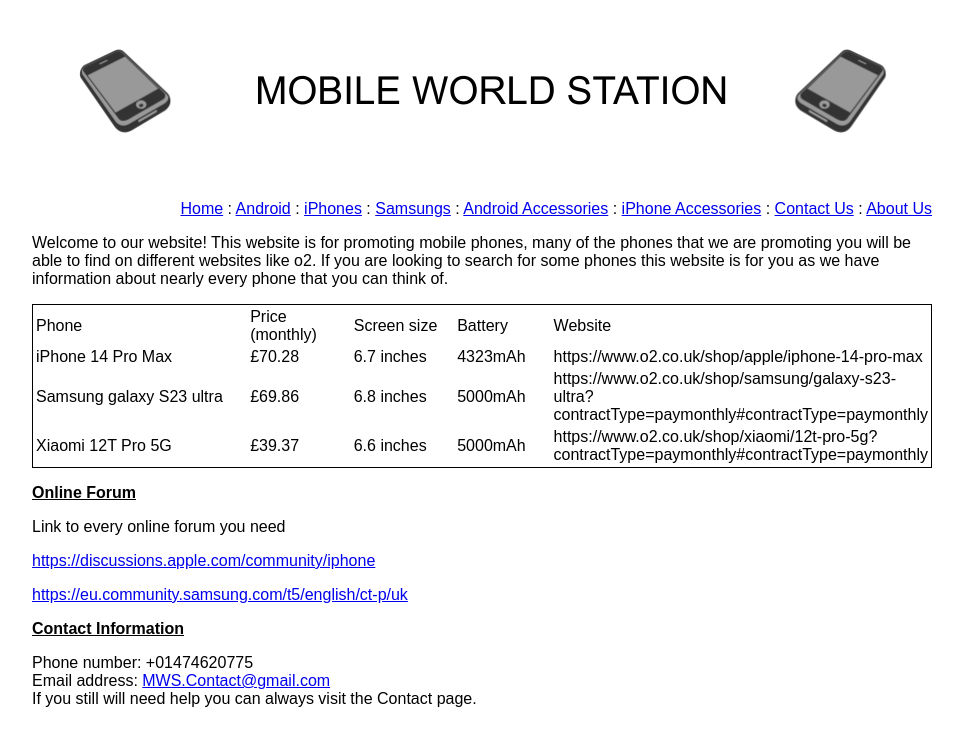
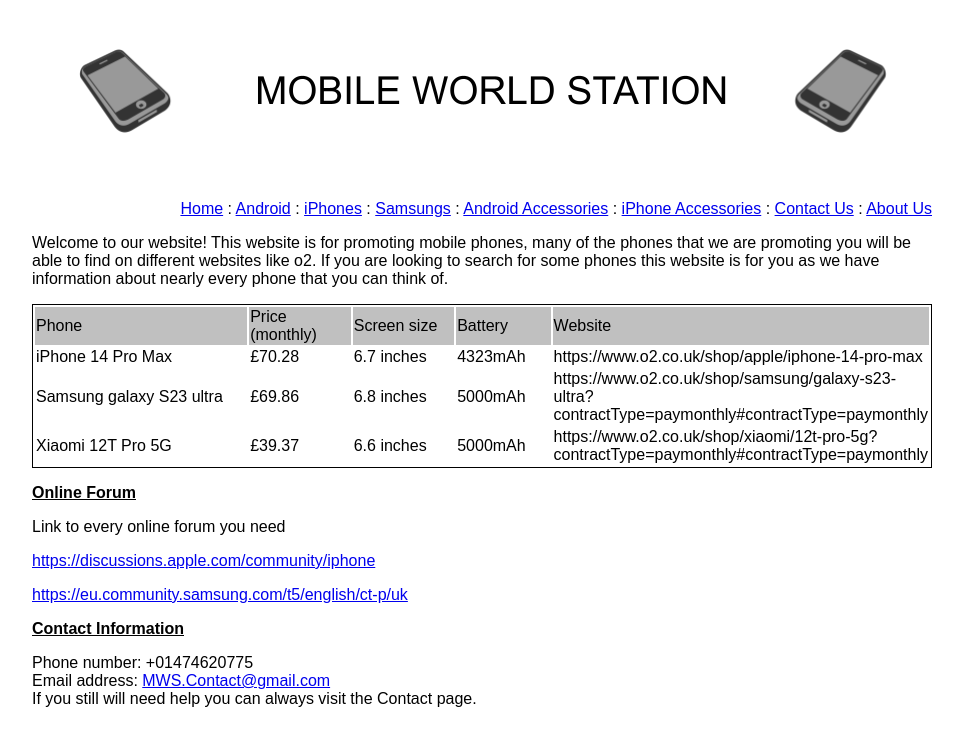
Before and after one commit to 22112256/22112256.github.io, a plain HTML site: page U13/index.htm in a window 1280 px wide. Shown: the whole page, without its empty margins (158-1121 px from the left). Drawn offline with Linux system fonts and the light colour scheme.

Commit message:
Update index.htm

```diff
--- a/U13/index.htm
+++ b/U13/index.htm
@@ -49,7 +49,7 @@ the phones that we are promoting you will be able to find on different websites
 like o2. If you are looking to search for some phones this website is for you as
 we have information about nearly every phone that you can think of. </p>
 <table class="auto-style1" style="width: 100%" bgcolor="#FFFFFF">
-	<tr style="background-color: #C0C0C">
+	<tr style="background-color: #C0C0C0">
 		<td style="width: 238px; height: 18px;">Phone</td>
 		<td style="width: 106px; height: 18px;">Price (monthly)</td>
 		<td style="width: 109px; height: 18px;">Screen size</td>
```
